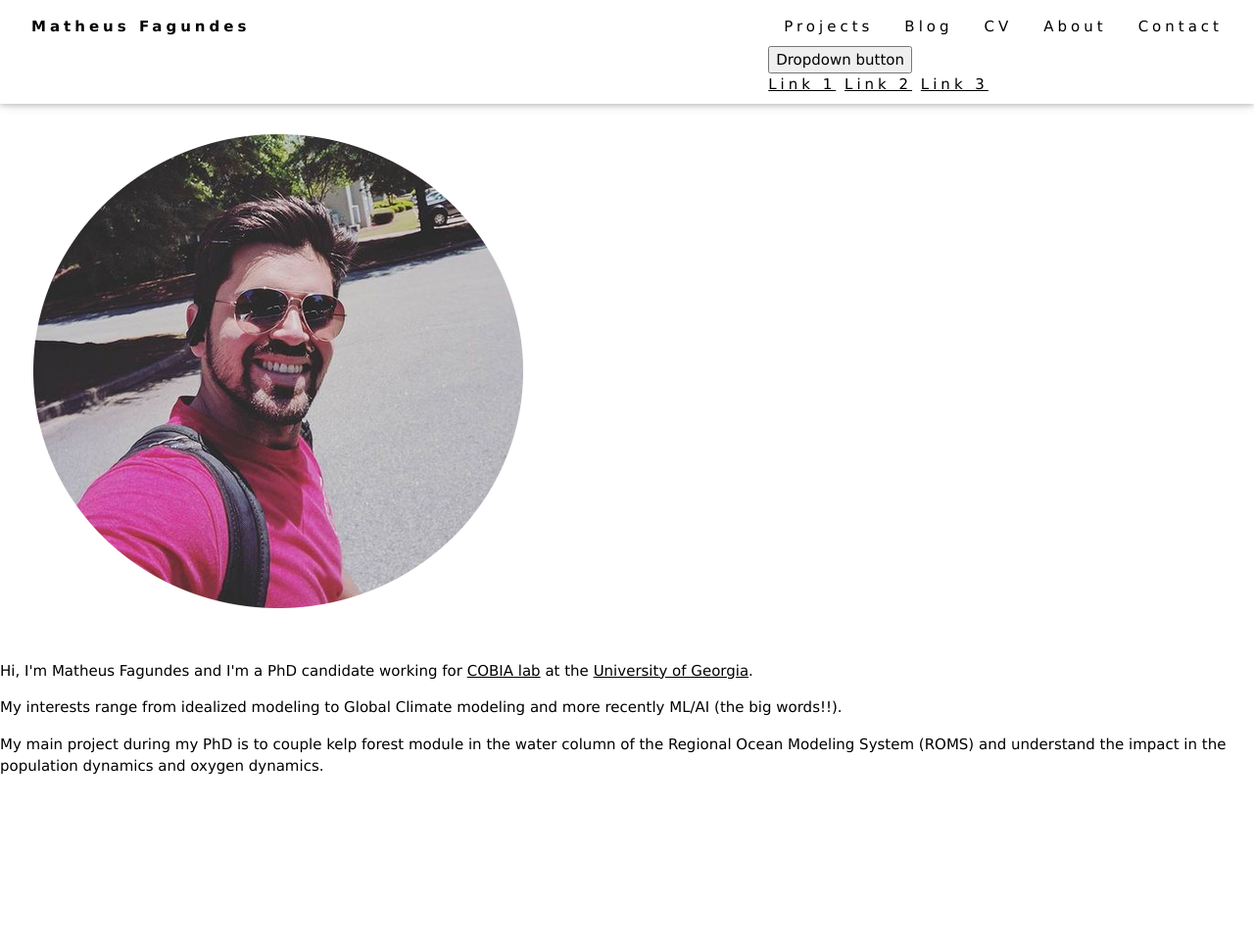
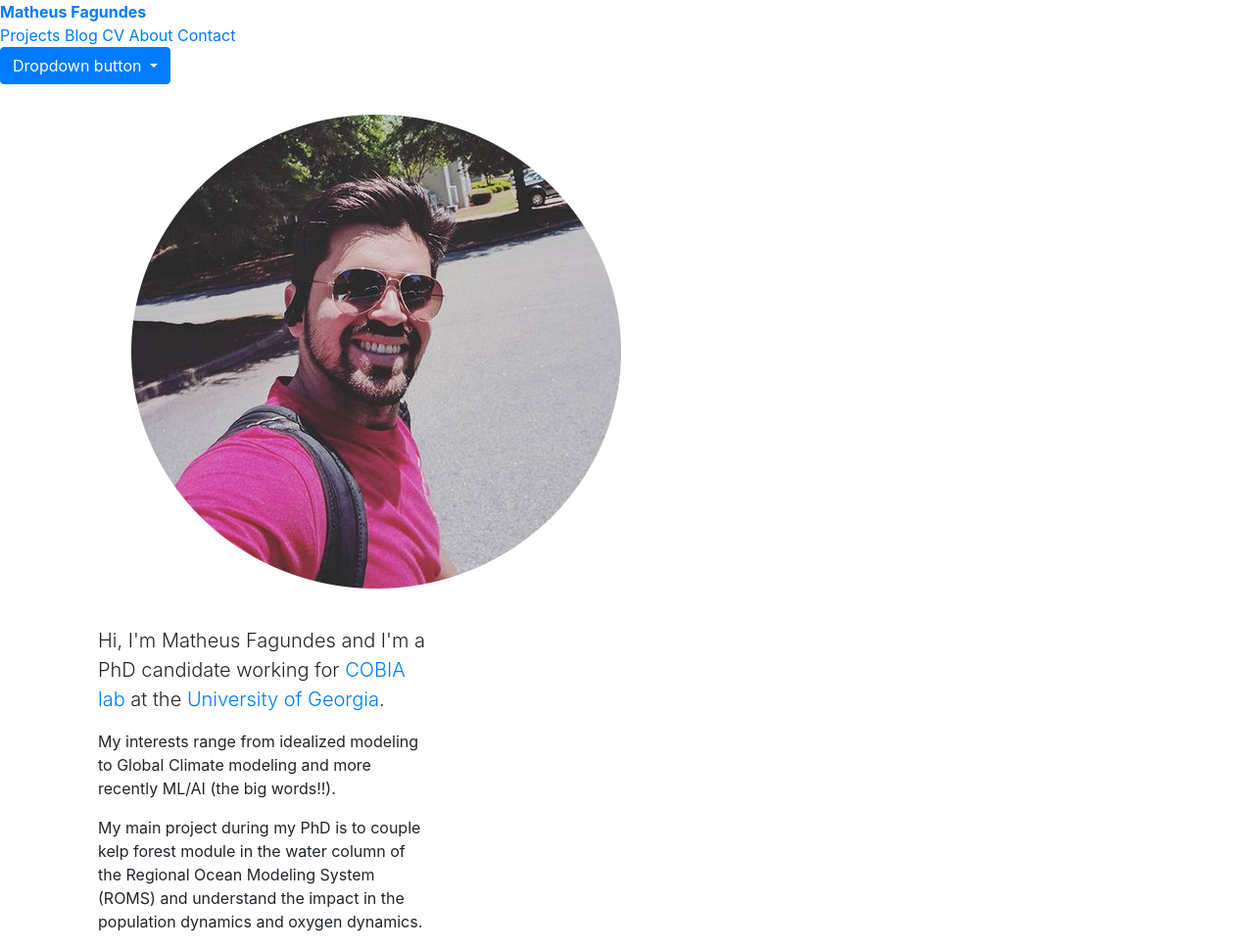
Before and after one commit to mf99274/mf99274.github.io, a Jekyll site: the page built from index.html, in a window 1280 px wide. Shown: the whole page at 98% size. Built offline with Jekyll 4.4.1, drawn with Linux system fonts in a browser that asks for light colours; before the commit the page ends 900 px from its top, so only the background shows below that.

Commit message:
Update default.html

```diff
--- a/_layouts/default.html
+++ b/_layouts/default.html
@@ -9,7 +9,8 @@
 <title>Matheus Fagundes</title>
 <meta charset="UTF-8">
 <meta name="viewport" content="width=device-width, initial-scale=1">
-<link rel="stylesheet" href="https://www.w3schools.com/w3css/4/w3.css">
+<!--<link rel="stylesheet" href="https://www.w3schools.com/w3css/4/w3.css"> -->
+<link rel="stylesheet" href="https://cdn.jsdelivr.net/npm/bootstrap@4.6.1/dist/css/bootstrap.min.css">
 <script src="https://cdn.jsdelivr.net/npm/jquery@3.5.1/dist/jquery.slim.min.js"></script>
 <script src="https://cdn.jsdelivr.net/npm/popper.js@1.16.1/dist/umd/popper.min.js"></script>
 <script src="https://cdn.jsdelivr.net/npm/bootstrap@4.6.1/dist/js/bootstrap.bundle.min.js"></script>
```
